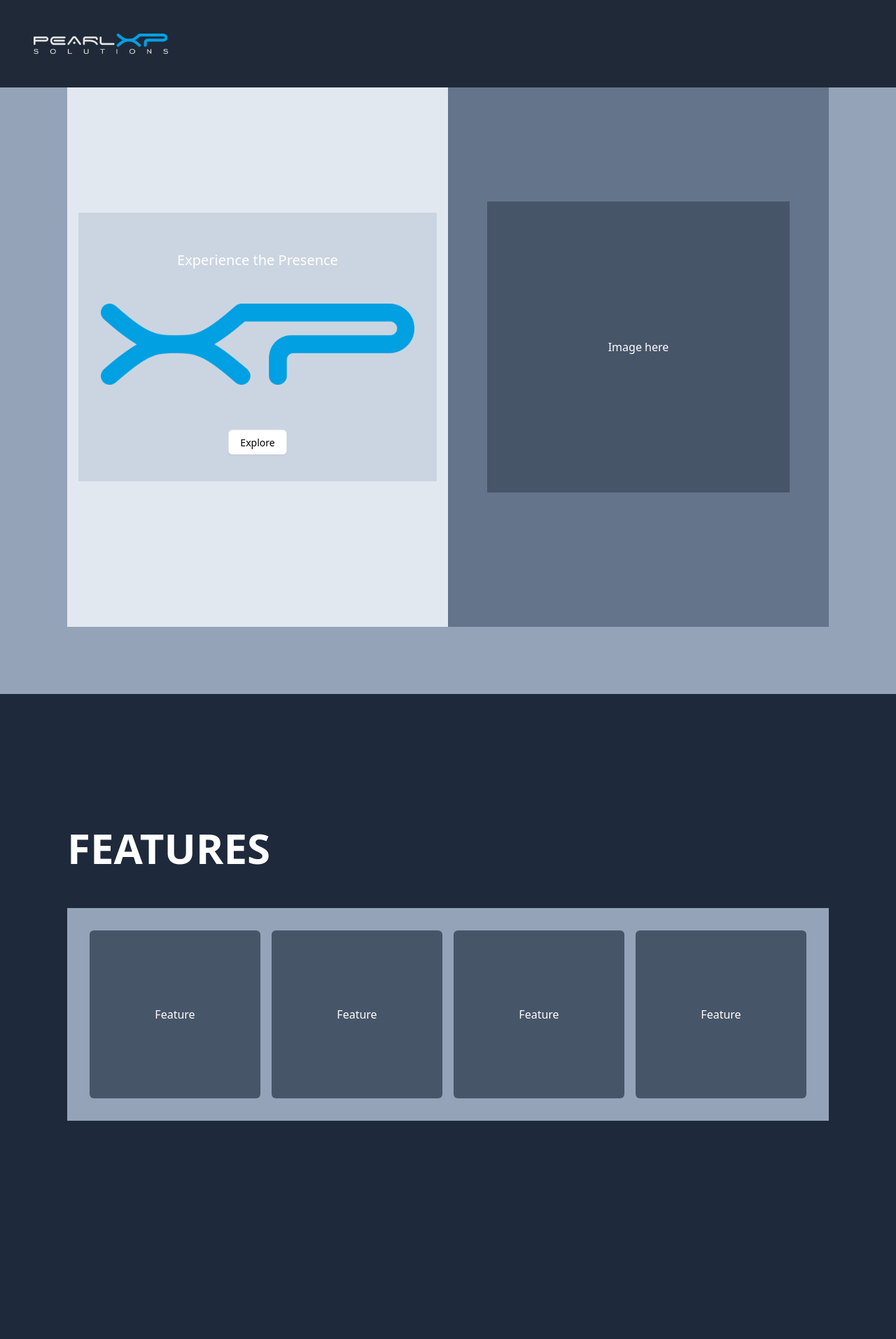
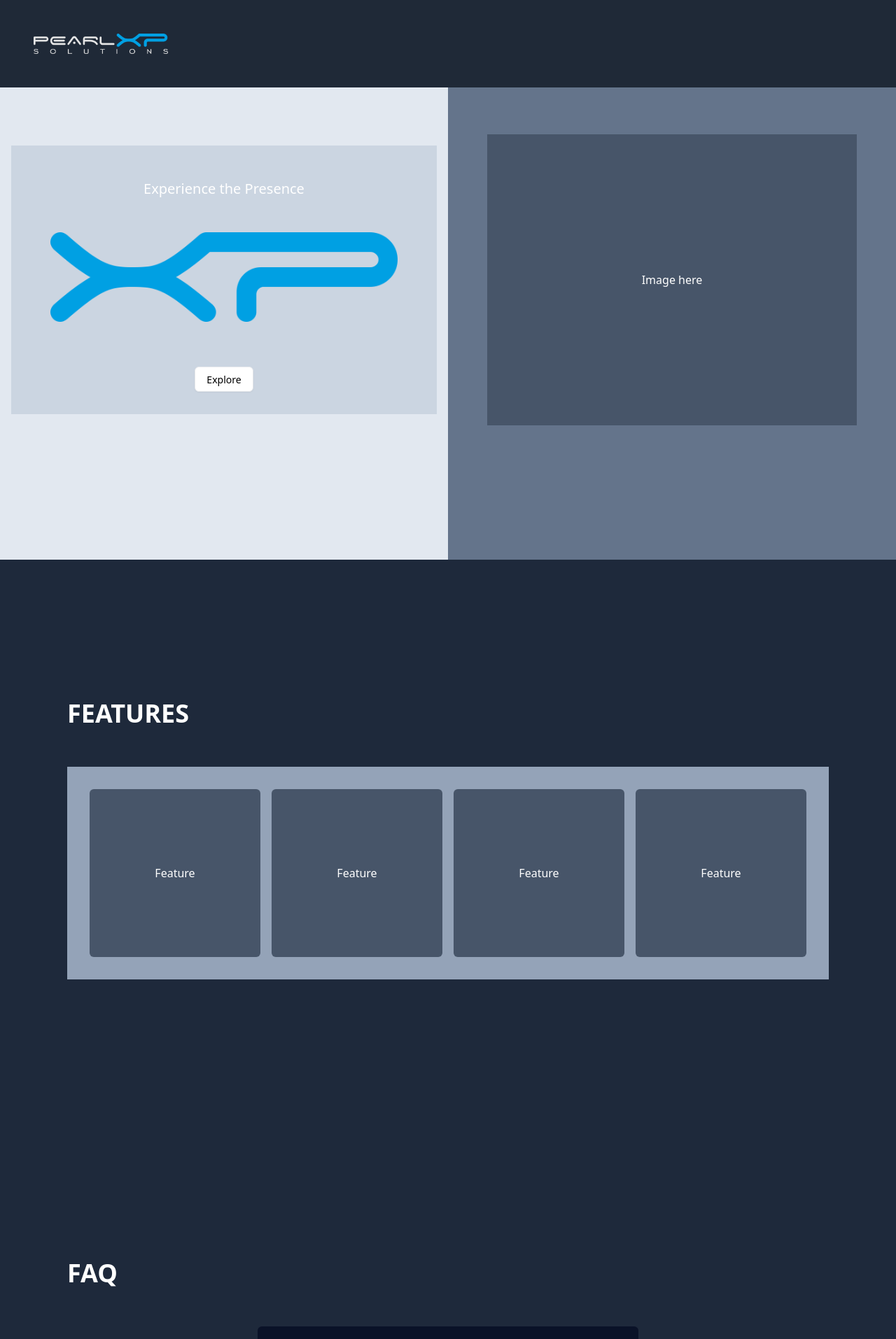
Before and after one commit to Sankar-sj14/hosting-trial, a React (Vite) app: page / in a window 1280 px wide. Shown: the top 1914 px of the page at 70% size. Built offline with nearby package versions, Linux system fonts and the light colour scheme.

Commit message:
tab response

```diff
--- a/src/components/Faq.jsx
+++ b/src/components/Faq.jsx
@@ -4,7 +4,7 @@ import Accordions from './Accordions'
 const Faq = () => {
   return (
     <div className='bg-slate-800 h-screen w-full p-4 sm:p-24 flex flex-col justify-center items-center gap-14'>
-        <div className='text-white text-xl font-bold sm:text-6xl w-full flex justify-start '>FAQ</div>
+        <div className='text-white text-xl font-bold sm:text-4xl w-full flex justify-start '>FAQ</div>
         <div className="sm:w-1/2 h-1/2 flex flex-col gap-4 w-full ">
         <Accordions/>
         <Accordions/>
--- a/src/components/Features.jsx
+++ b/src/components/Features.jsx
@@ -3,7 +3,7 @@ import React from 'react'
 const Features = () => {
   return (
       <div className='bg-slate-800 h-screen w-full p-4 sm:p-24 flex flex-col justify-center gap-8 sm:gap-14'>
-        <div className='text-white text-xl font-bold sm:text-6xl'>FEATURES</div>
+        <div className='text-white text-xl font-bold sm:text-4xl'>FEATURES</div>
         <div className="w-full h-full gap-4 flex flex-col md:flex md:flex-row md:h-1/2 bg-slate-400 p-8">
         <div className=" h-1/4 bg-slate-600  w-full md:h-full rounded-md text-white flex justify-center items-center">Feature</div>
         <div className=" h-1/4 bg-slate-600  w-full md:h-full rounded-md text-white flex justify-center items-center">Feature</div>
--- a/src/components/Hero.jsx
+++ b/src/components/Hero.jsx
@@ -3,9 +3,9 @@ import { Button } from "@/components/ui/button"
 
 const Hero = () => {
   return (
-    <div className='bg-slate-400 h-auto flex flex-col sm:flex-row sm:p-24'>
+    <div className='bg-slate-400 h-auto flex flex-col sm:flex-row'>
         <div className=' flex w-full sm:w-1/2 h-screen items-center justify-center bg-slate-200 p-4'>
-        <div className=' h-1/2 w-full flex flex-col justify-center items-center bg-slate-300 p-8 gap-8'>
+        <div className=' h-1/2 w-full flex flex-col justify-center items-center bg-slate-300 p-14 gap-8'>
         <h1 className='text-xl text-white flex justify-center p-4'>Experience the Presence</h1>
         <img src='/images/XP Icon.png' className='w-full'></img>
         <Button variant="outline" className="block mt-8">Explore</Button>
```
